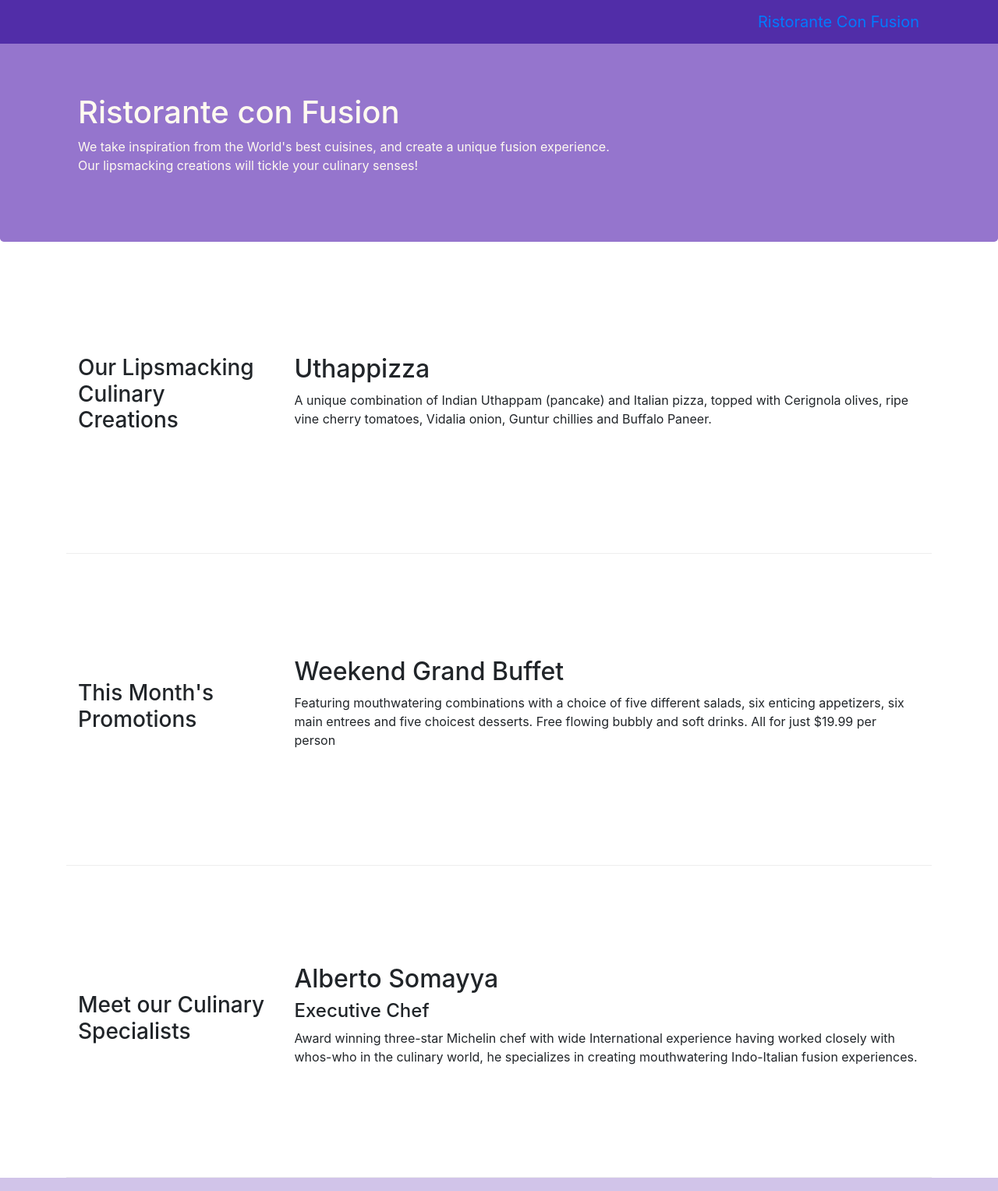
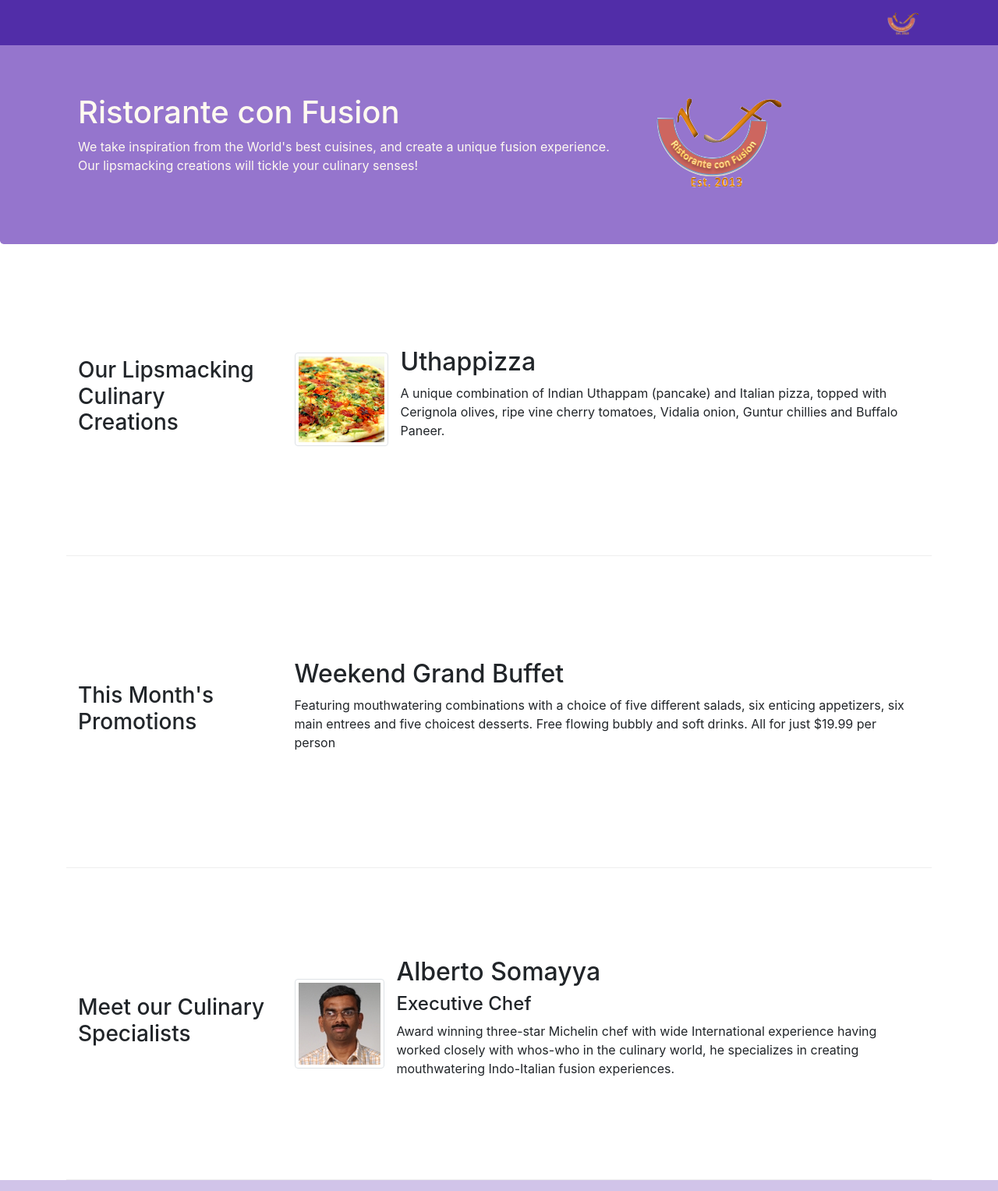
Before and after one commit to Tailsxky/hkust-fullstack-course, a website: page index.html in a window 1280 px wide. Shown: the top 1527 px of the page at 78% size. Drawn offline with nearby package versions, Linux system fonts and the light colour scheme.

Commit message:
Images and Media

```diff
--- a/index.html
+++ b/index.html
@@ -22,7 +22,7 @@
         <button class="navbar-toggler" type="button" data-toggle="collapse" data-target="#Navbar">
                 <span class="navbar-toggler-icon"></span>
             </button>
-           <a class="navbar-brand" href="#">Ristorante Con Fusion</a>
+           <a class="navbar-brand" href="#"><img src="img/logo.png" height="30" width="41"></a>
                        <div class="collapse navbar-collapse" id="Navbar">
 
                 <ul class="navbar-nav">
@@ -40,9 +40,10 @@
             <div class="row row-header">
                 <div class="col-12 col-sm-8">
                     <h1>Ristorante con Fusion</h1>
-                    <p class="hidden-xs-down">We take inspiration from the World's best cuisines, and create a unique fusion experience. Our lipsmacking creations will tickle your culinary senses!</p>
+                    <p >We take inspiration from the World's best cuisines, and create a unique fusion experience. Our lipsmacking creations will tickle your culinary senses!</p>
                 </div>
-                <div class="col col-sm">
+                <div class="col col-sm align-self-center">
+                    <img src="img/logo.png" class="img-fluid">
                 </div>
             </div>
         </div>
@@ -54,8 +55,17 @@
                 <h3>Our Lipsmacking Culinary Creations</h3>
             </div>
             <div class="col-sm  col-md flex-first">
-                <h2>Uthappizza</h2>
-                <p class="hidden-xs-down">A unique combination of Indian Uthappam (pancake) and Italian pizza, topped with Cerignola olives, ripe vine cherry tomatoes, Vidalia onion, Guntur chillies and Buffalo Paneer.</p>
+                <div class="media">
+                    <img class="d-flex mr-3 img-thumbnail align-self-center"
+                         src="img/uthappizza.png" alt="Uthappizza">
+                    <div class="media-body">
+                        <h2 class="mt-0">Uthappizza</h2>
+                        <p class="hidden-xs-down">A unique combination of Indian Uthappam (pancake) and
+                          Italian pizza, topped with Cerignola olives, ripe vine
+                          cherry tomatoes, Vidalia onion, Guntur chillies and
+                          Buffalo Paneer.</p>
+                    </div>
+                </div>
             </div>
         </div>
 
@@ -75,9 +85,19 @@
                 <h3>Meet our Culinary Specialists</h3>
             </div>
             <div class="col-sm  col-md flex-first">
-                <h2>Alberto Somayya</h2>
-                <h4>Executive Chef</h4>
-                <p class="hidden-xs-down">Award winning three-star Michelin chef with wide International experience having worked closely with whos-who in the culinary world, he specializes in creating mouthwatering Indo-Italian fusion experiences. </p>
+                <div class="media">
+                    <img class="d-flex mr-3 img-thumbnail align-self-center"
+                         src="img/alberto.png" alt="Alberto Somayya">
+                    <div class="media-body">
+                        <h2 class="mt-0">Alberto Somayya</h2>
+                        <h4>Executive Chef</h4>
+                        <p class="hidden-xs-down">Award winning three-star Michelin chef with wide
+                         International experience having worked closely with
+                         whos-who in the culinary world, he specializes in
+                          creating mouthwatering Indo-Italian fusion experiences.
+                         </p>
+                    </div>
+                </div>
             </div>
         </div>
     </div>
@@ -115,7 +135,7 @@
                         <a class="btn btn-social-icon btn-youtube" href="http://youtube.com/"><i class="fa fa-youtube"></i></a>
                         <a class="btn btn-social-icon" href="mailto:"><i class="fa fa-envelope-o"></i></a>
                     </div>
-                </div>
+                    <
            </div>
            <div class="row justify-content-center">
                 <div class="col-auto">
```
Also changed, not shown: aboutus.html (+4 -3 lines), contactus.html (+3 -2 lines), img/alberto.png (added), img/buffet.png (added), img/logo.png (added), img/uthappizza.png (added).
